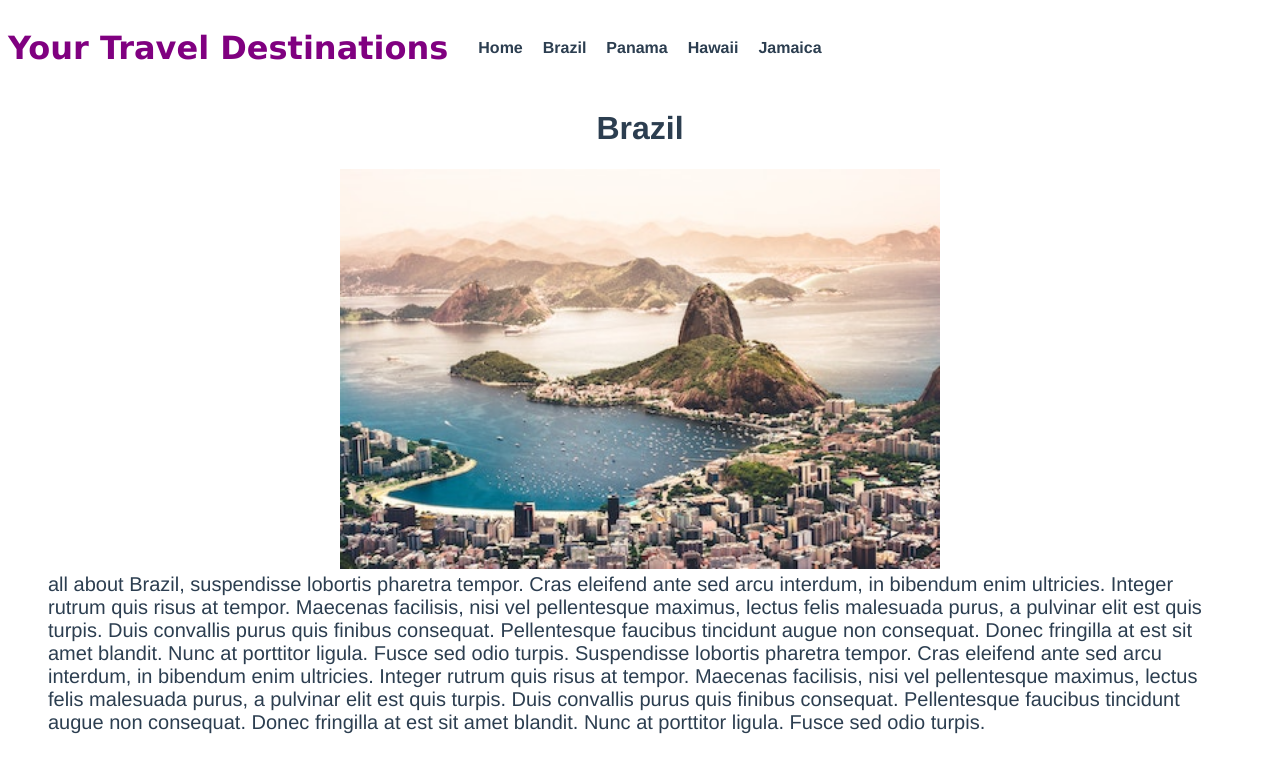
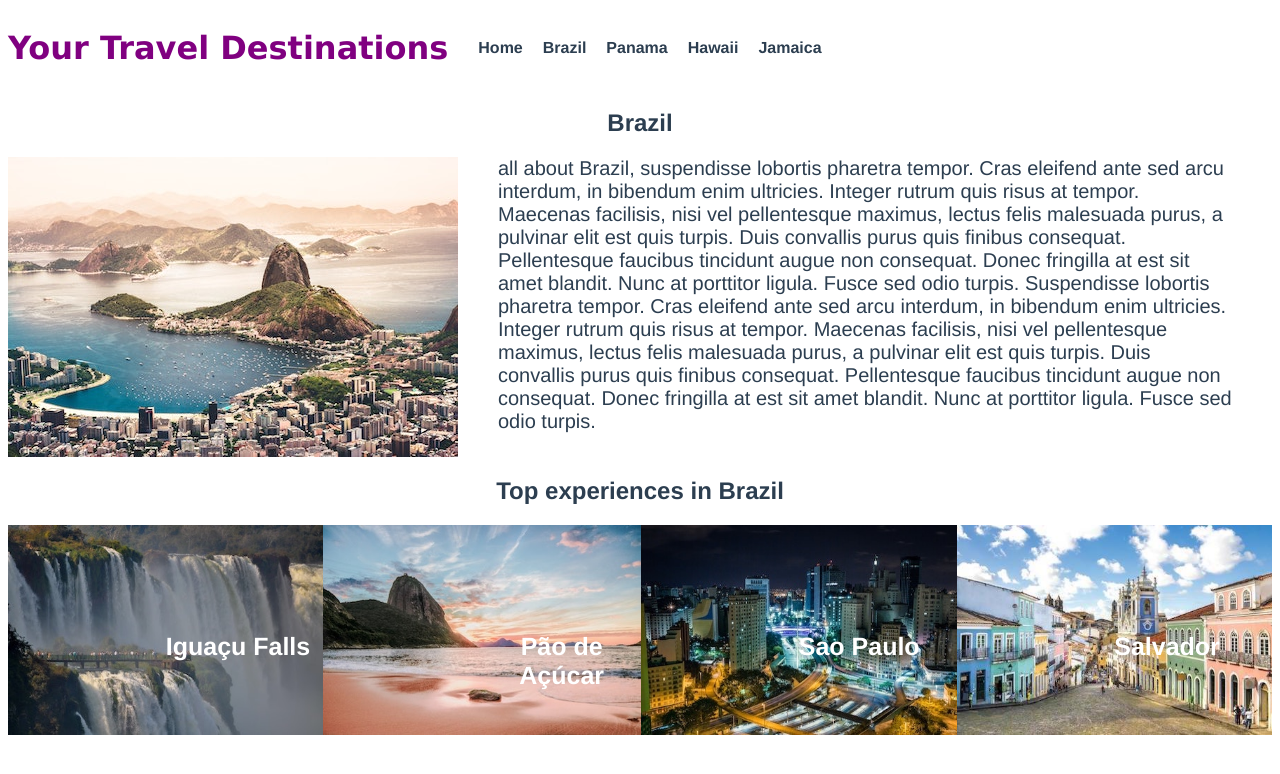
Before and after one commit to echo127/Vue-travel-app, a Vue app: page /#/DestinationDetails/brazil in a window 1280 px wide. Shown: the top 774 px of the page. Built offline with nearby package versions, Linux system fonts and the light colour scheme.

Commit message:
working version of Eexperience details

```diff
--- a/src/router/index.ts
+++ b/src/router/index.ts
@@ -1,9 +1,10 @@
 import Vue from 'vue';
 import VueRouter from 'vue-router';
 import Home from '../views/Home.vue';
+import uuid from 'uuid';
 
 Vue.use(VueRouter);
-
+const newId = uuid.v4();
 const routes = [
   {
     path: '/',
@@ -17,7 +18,20 @@ const routes = [
     // this generates a separate chunk (about.[hash].js) for this route
     // which is lazy-loaded when the route is visited.
     component: () =>
-      import(/* webpackChunkName: "about" */ '../views/DestinationDetails.vue')
+      import(
+        /* webpackChunkName: "DestinationDetails" */ '../views/DestinationDetails.vue'
+      ),
+
+    children: [
+      {
+        path: `/DestinationDetails/:slug/:experienceSlug`,
+        name: 'ExperienceDetails',
+        component: () =>
+          import(
+            /* webpackChunkName: "ExperienceDetails" */ '../views/ExperienceDetails.vue'
+          )
+      }
+    ]
   }
 ];
 
--- a/src/store.ts
+++ b/src/store.ts
@@ -13,14 +13,14 @@ export default {
           slug: 'iguacu-falls',
           image: 'iguacu-falls.jpg',
           description:
-            'Suspendisse lobortis pharetra tempor. Cras eleifend ante sed arcu interdum, in bibendum enim ultricies. Integer rutrum quis risus at tempor. Maecenas facilisis, nisi vel pellentesque maximus, lectus felis malesuada purus, a pulvinar elit est quis turpis. Duis convallis purus quis finibus consequat. Pellentesque faucibus tincidunt augue non consequat. Donec fringilla at est sit amet blandit. Nunc at porttitor ligula. Fusce sed odio turpis. Suspendisse lobortis pharetra tempor. Cras eleifend ante sed arcu interdum, in bibendum enim ultricies. Integer rutrum quis risus at tempor. Maecenas facilisis, nisi vel pellentesque maximus, lectus felis malesuada purus, a pulvinar elit est quis turpis. Duis convallis purus quis finibus consequat. Pellentesque faucibus tincidunt augue non consequat. Donec fringilla at est sit amet blandit. Nunc at porttitor ligula. Fusce sed odio turpis.'
+            'Suspendisse lobortis pharetra tempor. Cras eleifend ante sed arcu interdum, in bibendum enim ultricies. ilisis, nisi vel pellentesque maximus, lectus felis malesuada purus, a pulvinar elit est quis turpis. Duis convallis purus quis finibus consequat. Pellentesque faucibus tincidunt augue non consequat. Donec fringilla at est sit amet blandit. Nunc at porttitor ligula. Fusce sed odio turpis.'
         },
         {
           name: 'Pão de Açúcar',
           slug: 'pao-de-acucar',
           image: 'pao-de-acucar.jpg',
           description:
-            'Suspendisse lobortis pharetra tempor. Cras eleifend ante sed arcu interdum, in bibendum enim ultricies. Integer rutrum quis risus at tempor. Maecenas facilisis, nisi vel pellentesque maximus, lectus felis malesuada purus, a pulvinar elit est quis turpis. Duis convallis purus quis finibus consequat. Pellentesque faucibus tincidunt augue non consequat. Donec fringilla at est sit amet blandit. Nunc at porttitor ligula. Fusce sed odio turpis. Suspendisse lobortis pharetra tempor. Cras eleifend ante sed arcu interdum, in bibendum enim ultricies. Integer rutrum quis risus at tempor. Maecenas facilisis, nisi vel pellentesque maximus, lectus felis malesuada purus, a pulvinar elit est quis turpis. Duis convallis purus quis finibus consequat. Pellentesque faucibus tincidunt augue non consequat. Donec fringilla at est sit amet blandit. Nunc at porttitor ligula. Fusce sed odio turpis.'
+            'Suspendisse lobortis pharetra tempor. Cras eleifend ante sed arcu interdum, in bibendum enim ultricies. Integer rutrum quis risus at tempor. Maecenas facilisis, nisi vel pellentesque maximus, lectus felis malesuada purus, a pulvinar elit est quis turpis. Duis convallis purus quis finibus consequat. Pellentesque faucibus tincidunt augue non consequat. Donec fringilla at est sit amet blandit. Nuu interdum, in bibendum enim ultricies. Integer rutrum quis risus at tempor. Maecenas facilisis, nisi vel pellentesque maximus, lectus felis malesuada purus, a pulvinar elit est quis turpis. Duis convallis purus quis finibus consequat. Pellentesque faucibus tincidunt augue non consequat. Donec fringilla at est sit amet blandit. Nunc at porttitor ligula. Fusce sed odio turpis.'
         },
         {
           name: 'Sao Paulo',
--- a/src/views/DestinationDetails.vue
+++ b/src/views/DestinationDetails.vue
@@ -1,18 +1,50 @@
 <template>
   <div>
-    <h1>{{destination.name}}</h1>
-    <div>
-      <img
-        :src="require(`@/assets/${destination.image}`)"
-        :alt="destination.image"
-      >
-      <p>{{destination.description}}</p>
-    </div>
+    <section class="destinations">
+      <h1>{{ destination.name }}</h1>
+      <div class="destination-details">
+        <img
+          :src="require(`@/assets/${destination.image}`)"
+          :alt="destination.image"
+        >
+        <p>{{ destination.description }}</p>
+      </div>
+    </section>
+    <section class="expriences">
+      <h2>Top experiences in {{destination.name}}</h2>
+      <div class="cards">
+        <div
+          v-for="(experience, index) in destination.experiences"
+          :key="index"
+          class="card"
+        >
+          <router-link :to="{
+              name: 'ExperienceDetails',
+              params: {
+                experience: experience,
+                experienceSlug: experience.slug
+              }
+            }">
+            <img
+              :src="require(`@/assets/${experience.image}`)"
+              :alt="experience.image"
+            >
+            <span class="card_text">
+              {{experience.name}}
+            </span>
+          </router-link>
+        </div>
+      </div>
+    </section>
+    <section class="experiences">
+      <router-view :key="$route.path" />
+    </section>
   </div>
 </template>
 <script lang="ts">
 import Vue from "vue";
 import store from "../store";
+
 export default Vue.extend({
   data() {
     return {
@@ -22,7 +54,7 @@ export default Vue.extend({
   computed: {
     destination() {
       return store.destinations.find(
-        destination => destination.slug === this.slug
+        destination => destination.slug === this.$data.slug
       );
     }
   }
@@ -44,4 +76,30 @@ p {
   font-size: 20px;
   text-align: left;
 }
+
+.cards {
+  display: flex;
+  justify-content: space-between;
+}
+
+.card img {
+  max-height: 250px;
+  max-width: 500px;
+}
+
+.card {
+  padding: 1 20px;
+  position: relative;
+}
+
+.card_text {
+  position: absolute;
+  top: 50%;
+  left: 50%;
+  transform: (-50%, -50%);
+  color: white;
+  font-size: 25px;
+  font-weight: bold;
+  text-decoration: none;
+}
 </style>
--- /dev/null
+++ b/src/views/ExperienceDetails.vue
@@ -0,0 +1,55 @@
+<template>
+  <section>
+    <h1>Experiences</h1>
+    <h2>{{ experience.name }}</h2>
+    <div class="experience-details">
+      <img
+        :src="require(`@/assets/${experience.image}`)"
+        :alt="experience.name"
+      />
+      <p>{{ experience.description }}</p>
+    </div>
+  </section>
+</template>
+<script lang="ts">
+import Vue from "vue";
+// import store from "../store";
+
+export default Vue.extend({
+  data() {
+    return {
+      experience: this.$route.params.experience
+    };
+  }
+  // computed: {
+  //   destination() {
+  //     return store.destinations.find(
+  //       destination => destination.slug === this.$data.slug
+  //     );
+  //   },
+  //   experience() {
+  //     return this.destination.experiences.find(
+  //       experience => (experience.slug = this.experienceSlug)
+  //     );
+  //   }
+  // }
+});
+</script>
+
+<style scoped>
+img {
+  max-width: 600px;
+  height: auto;
+  width: 100%;
+  max-height: 400px;
+}
+.experience-details {
+  display: flex;
+  justify-content: space-between;
+}
+p {
+  margin: 0 40px;
+  font-size: 20px;
+  text-align: left;
+}
+</style>
```
Also changed, not shown: src/views/Home.vue (line endings or trailing spaces).
